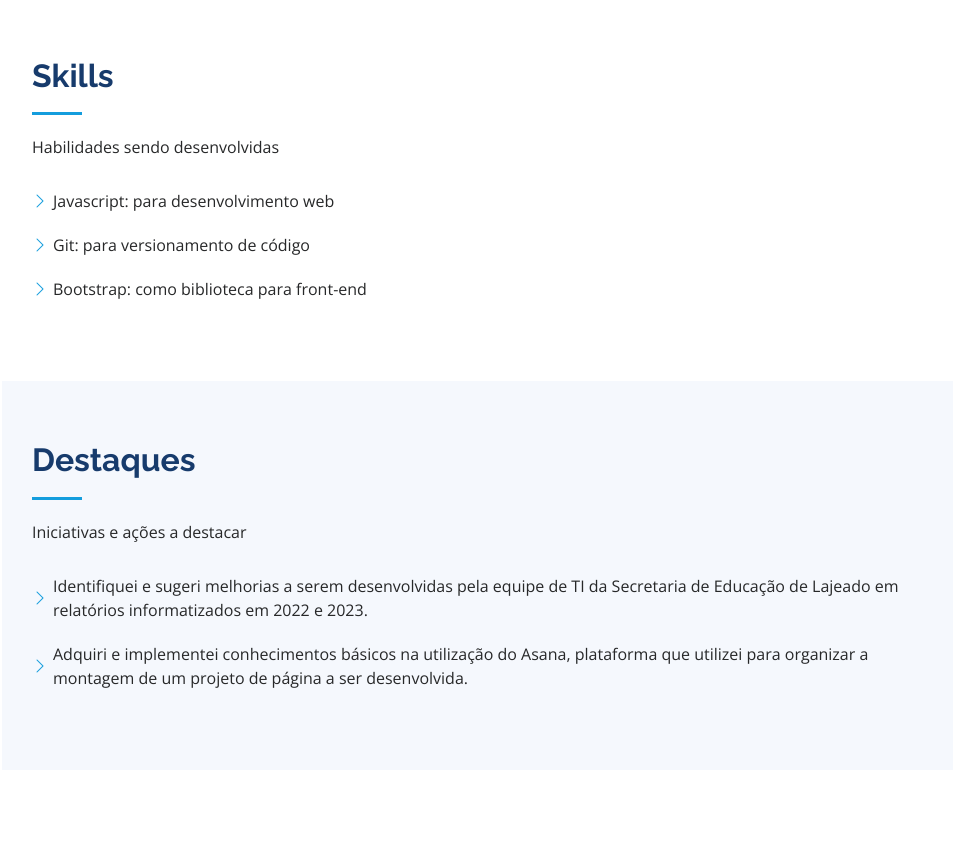
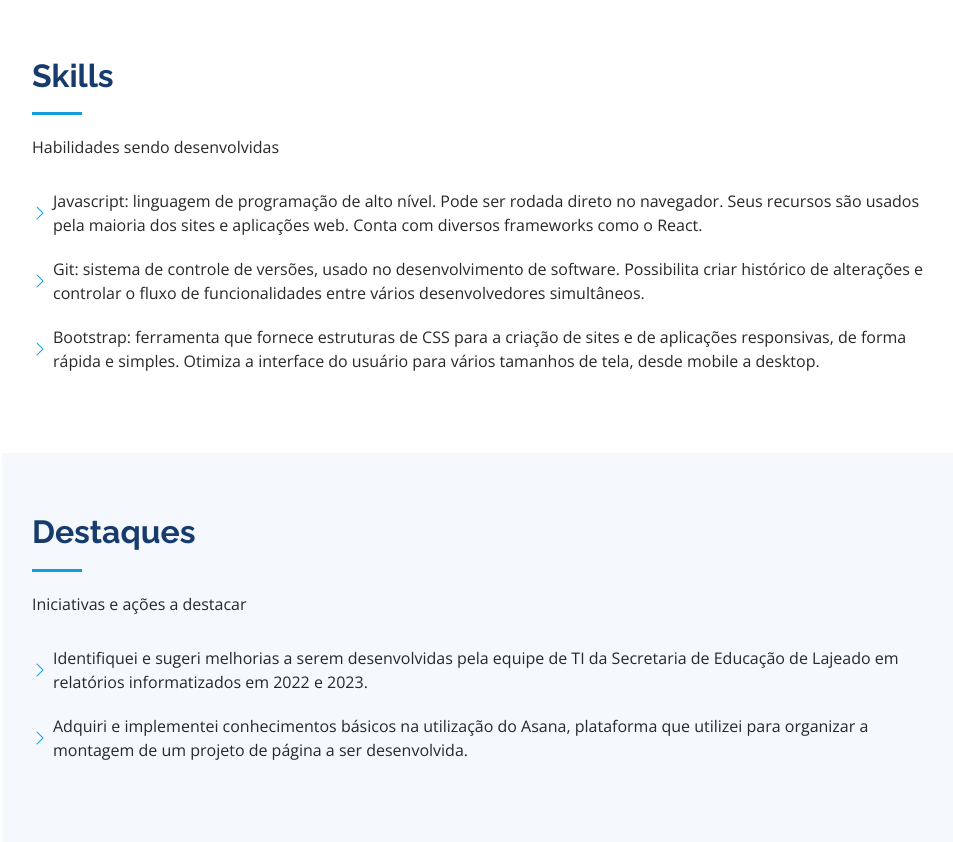
Before and after one commit to fernandadelavald/cv.fernandadelavald.github.io, a plain HTML site: page index.html in a window 1280 px wide. Shown: the part 1652-2494 px from the top of the page, without its empty margins (298-1251 px from the left). Before the commit the page ends 2422 px from the top, so only its background shows below. Drawn offline with nearby package versions, Linux system fonts and the light colour scheme.

Commit message:
Closes #9 Substituído conteúdo dos itens da seção Skills

```diff
--- a/index.html
+++ b/index.html
@@ -188,9 +188,9 @@
         <div class="row">
           <div class="col-lg-12 pt-4 pt-lg-0 content aos-init aos-animate">
             <ul>
-              <li><i class="bi bi-chevron-right"></i>Javascript: para desenvolvimento web</li>
-              <li><i class="bi bi-chevron-right"></i>Git: para versionamento de código</li>
-              <li><i class="bi bi-chevron-right"></i>Bootstrap: como biblioteca para front-end</li>
+              <li><i class="bi bi-chevron-right"></i>Javascript: linguagem de programação de alto nível. Pode ser rodada direto no navegador. Seus recursos são usados pela maioria dos sites e aplicações web. Conta com diversos frameworks como o React.</li>
+              <li><i class="bi bi-chevron-right"></i>Git: sistema de controle de versões, usado no desenvolvimento de software. Possibilita criar histórico de alterações e controlar o fluxo de funcionalidades entre vários desenvolvedores simultâneos.</li>
+              <li><i class="bi bi-chevron-right"></i>Bootstrap: ferramenta que fornece estruturas de CSS para a criação de sites e de aplicações responsivas, de forma rápida e simples. Otimiza a interface do usuário para vários tamanhos de tela, desde mobile a desktop.</li>
             </ul>
           </div>
         </div>
```
